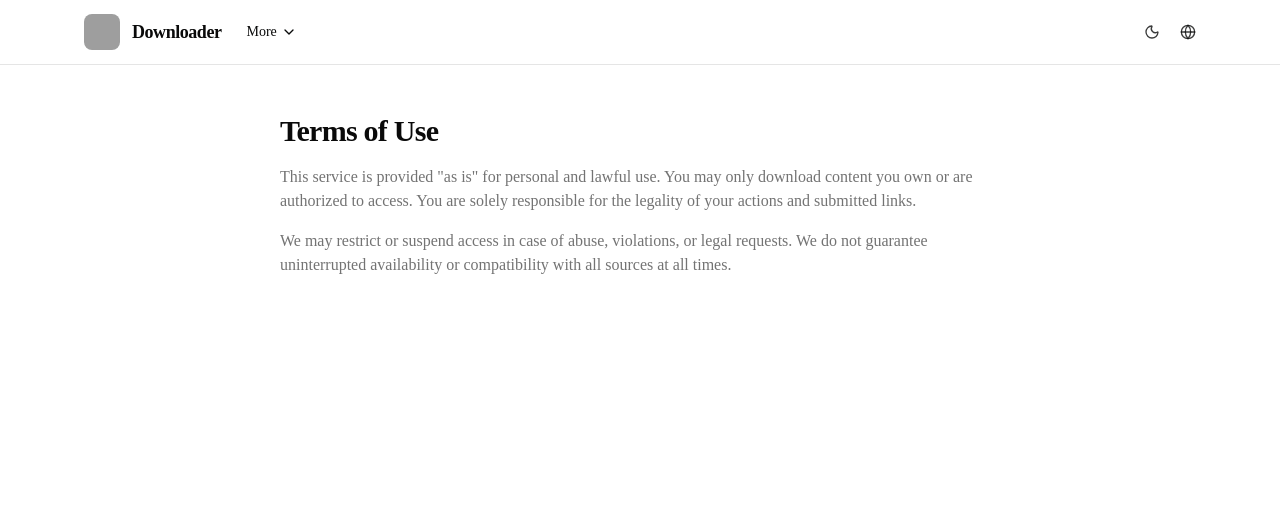
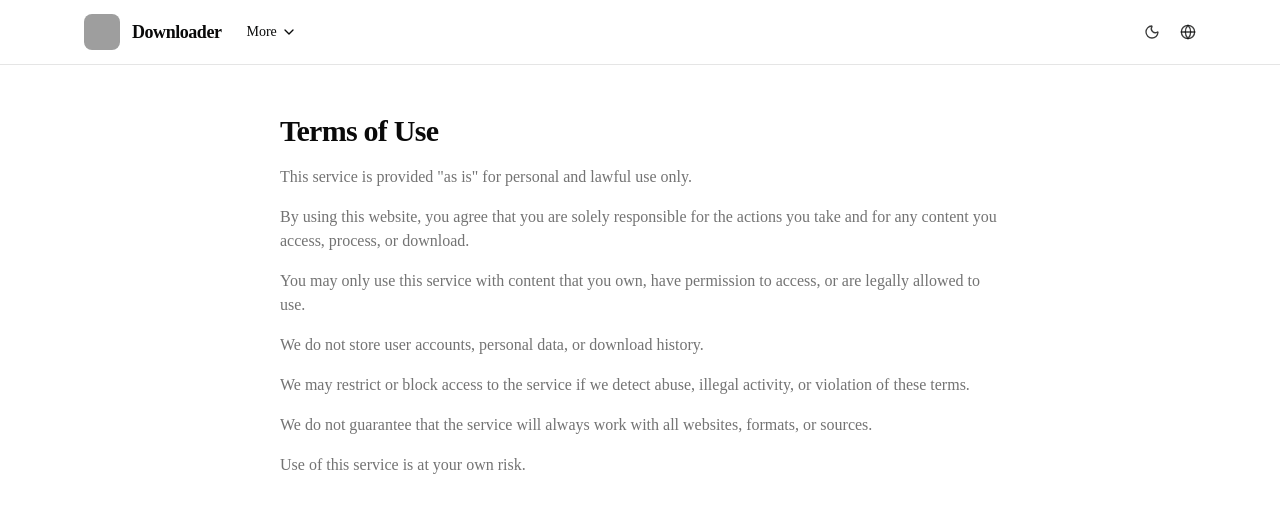
Before and after one commit to DavidPepanyan/Downloader, a Next.js app: page /terms in a window 1280 px wide. Shown: the top 512 px of the page. Built offline with nearby package versions, Linux system fonts and the light colour scheme; grey boxes are pictures that could not be loaded.

Commit message:
Update DMCA, Privacy, and Terms pages with clearer language and additional details on user responsibilities and content handling policies

```diff
--- a/app/dmca/page.tsx
+++ b/app/dmca/page.tsx
@@ -3,14 +3,21 @@ export default function DmcaPage() {
     <main className="mx-auto w-full max-w-3xl px-6 py-12">
       <h1 className="text-3xl font-bold tracking-tight">Copyright &amp; DMCA Policy</h1>
       <p className="mt-4 text-muted-foreground">
-        We respect intellectual property rights and respond to valid takedown
-        notices. If you believe content or activity infringes your rights, send a
-        report with your contact information, work details, and the relevant URL or
-        activity details.
+        We respect intellectual property rights and comply with valid copyright
+        removal requests.
       </p>
       <p className="mt-4 text-muted-foreground">
-        We may remove or restrict access while reviewing reports. Repeat violations
-        may result in account or access restrictions.
+        If you believe that content processed through this service violates your
+        rights, you may contact us with a description of the issue and relevant
+        details.
+      </p>
+      <p className="mt-4 text-muted-foreground">
+        We may investigate and remove access to the reported content or restrict
+        related functionality if necessary.
+      </p>
+      <p className="mt-4 text-muted-foreground">
+        We reserve the right to block users who repeatedly violate copyright rules
+        or misuse the service.
       </p>
     </main>
   );
--- a/app/privacy/page.tsx
+++ b/app/privacy/page.tsx
@@ -3,9 +3,29 @@ export default function PrivacyPolicyPage() {
     <main className="mx-auto w-full max-w-3xl px-6 py-12">
       <h1 className="text-3xl font-bold tracking-tight">Privacy Policy</h1>
       <p className="mt-4 text-muted-foreground">
-        We only process media links and user-provided files needed for download and
-        conversion features. Do not submit content you do not own or have rights to
-        use.
+        This service does not require registration and does not collect personal
+        accounts or profiles.
+      </p>
+      <p className="mt-4 text-muted-foreground">
+        When you use the service, we may temporarily process the URL you submit in
+        order to provide the requested functionality.
+      </p>
+      <p className="mt-4 text-muted-foreground">
+        We may also process basic technical information such as IP address, browser
+        type, and request logs for security and operational purposes.
+      </p>
+      <p className="mt-4 text-muted-foreground">
+        We do not sell, share, or use personal data for marketing purposes.
+      </p>
+      <p className="mt-4 text-muted-foreground">
+        Temporary processing files may be automatically deleted after completion.
+      </p>
+      <p className="mt-4 text-muted-foreground">
+        We do not permanently store user-submitted content or download history.
+      </p>
+      <p className="mt-4 text-muted-foreground">
+        You are responsible for ensuring that any content you process complies with
+        applicable laws and rights of third parties.
       </p>
     </main>
   );
--- a/app/terms/page.tsx
+++ b/app/terms/page.tsx
@@ -3,14 +3,29 @@ export default function TermsPage() {
     <main className="mx-auto w-full max-w-3xl px-6 py-12">
       <h1 className="text-3xl font-bold tracking-tight">Terms of Use</h1>
       <p className="mt-4 text-muted-foreground">
-        This service is provided &quot;as is&quot; for personal and lawful use.
-        You may only download content you own or are authorized to access. You are
-        solely responsible for the legality of your actions and submitted links.
+        This service is provided &quot;as is&quot; for personal and lawful use only.
       </p>
       <p className="mt-4 text-muted-foreground">
-        We may restrict or suspend access in case of abuse, violations, or legal
-        requests. We do not guarantee uninterrupted availability or compatibility
-        with all sources at all times.
+        By using this website, you agree that you are solely responsible for the
+        actions you take and for any content you access, process, or download.
+      </p>
+      <p className="mt-4 text-muted-foreground">
+        You may only use this service with content that you own, have permission to
+        access, or are legally allowed to use.
+      </p>
+      <p className="mt-4 text-muted-foreground">
+        We do not store user accounts, personal data, or download history.
+      </p>
+      <p className="mt-4 text-muted-foreground">
+        We may restrict or block access to the service if we detect abuse, illegal
+        activity, or violation of these terms.
+      </p>
+      <p className="mt-4 text-muted-foreground">
+        We do not guarantee that the service will always work with all websites,
+        formats, or sources.
+      </p>
+      <p className="mt-4 text-muted-foreground">
+        Use of this service is at your own risk.
       </p>
     </main>
   );
```
